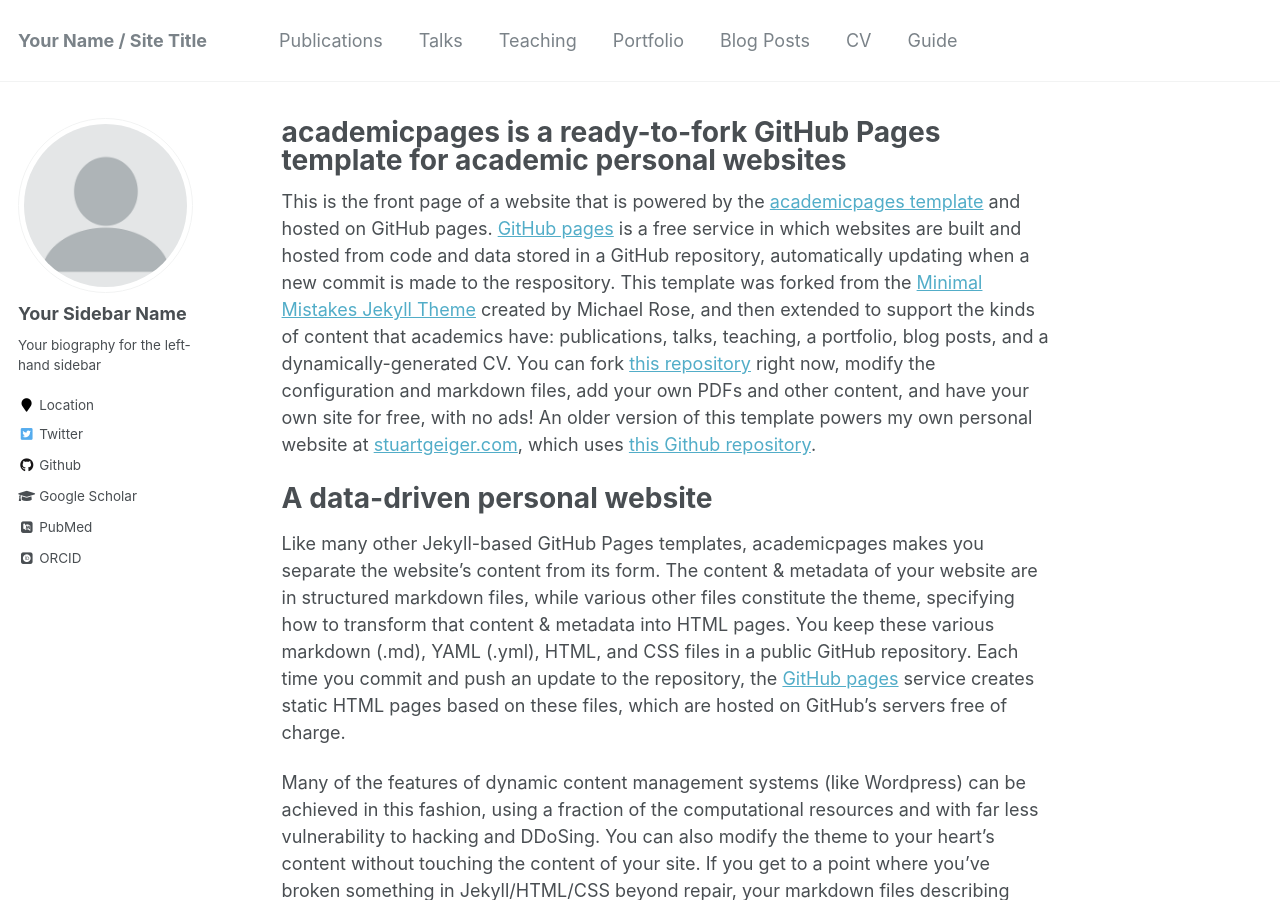
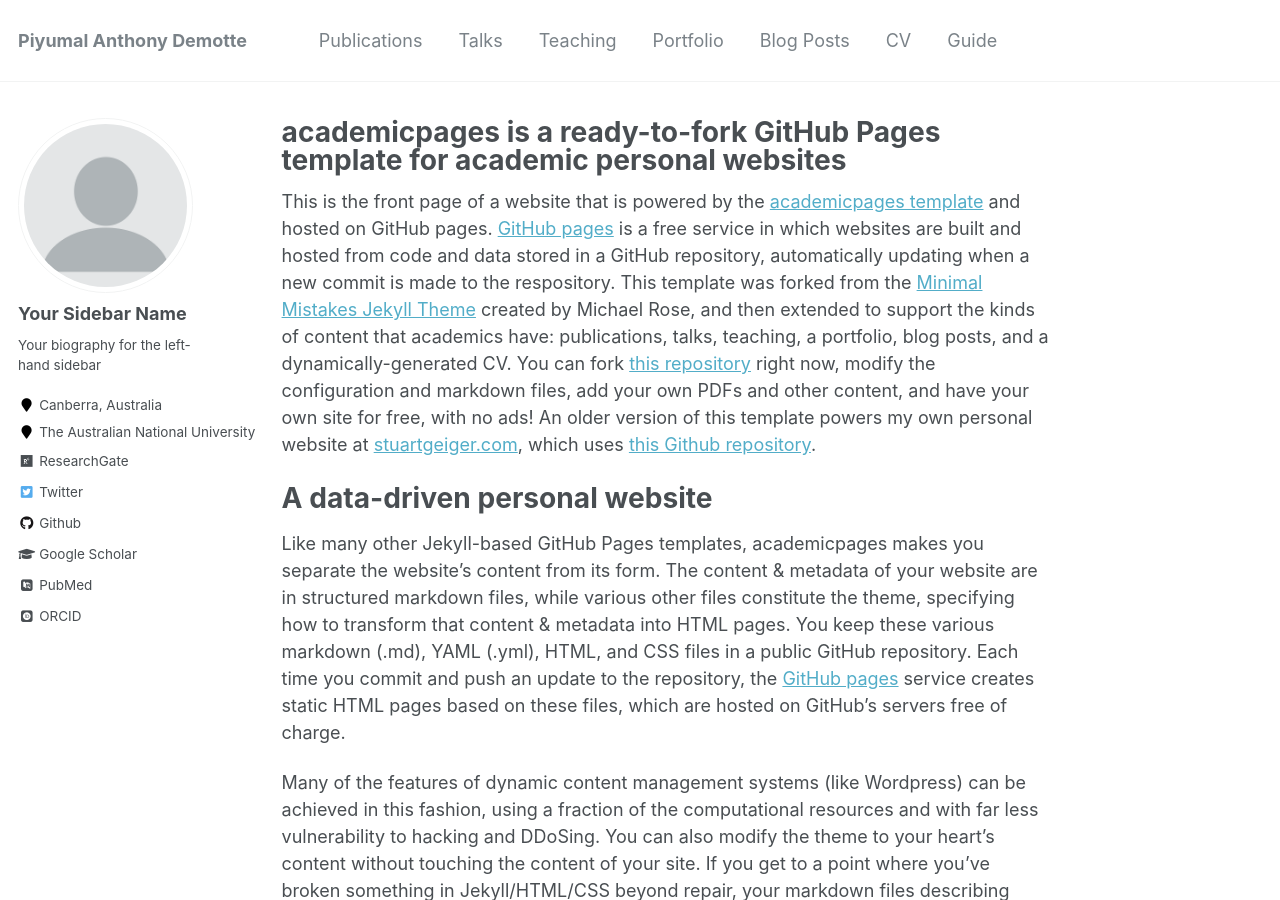
Before and after one commit to piyumalanthony/piyumalanthony.github.io, a Jekyll site: the page built from _pages/about.md, in a window 1280 px wide and 900 px high. Built offline with Jekyll 4.4.1, drawn with Linux system fonts in a browser that asks for light colours; some web fonts are replaced; some of the changed text lies outside the part shown.

Commit message:
Added basic information.

```diff
--- a/_config.yml
+++ b/_config.yml
@@ -7,13 +7,13 @@
 
 # Site Settings
 locale                   : "en-US"
-title                    : "Your Name / Site Title"
+title                    : "Piyumal Anthony Demotte"
 title_separator          : "-"
-name                     : &name "Your Name"
+name                     : &name "Piyumal Anthony Demotte"
 description              : &description "personal description"
-url                      : https://academicpages.github.io # the base hostname & protocol for your site e.g. "https://mmistakes.github.io"
+url                      : https://piyumalanthony.github.io # the base hostname & protocol for your site e.g. "https://mmistakes.github.io"
 baseurl                  : "" # the subpath of your site, e.g. "/blog"
-repository               : "academicpages/academicpages.github.io"
+repository               : "piyumalanthony/piyumalanthony.github.io"
 teaser                   :  # filename of teaser fallback teaser image placed in /images/, .e.g. "500x300.png"
 breadcrumbs              : false # true, false (default)
 words_per_minute         : 160
@@ -83,12 +83,12 @@ author:
   name             : "Your Sidebar Name"
   avatar           : "profile.png"
   bio              : "Your biography for the left-hand sidebar"
-  location         : "Location"
-  employer         :
+  location         : "Canberra, Australia"
+  employer         : "The Australian National University"
   pubmed           : "https://www.ncbi.nlm.nih.gov/pubmed/?term=john+snow"
-  googlescholar    : "http://yourfullgooglescholarurl.com"
+  googlescholar    : "http://https://scholar.google.com.au/citations?user=CATSwmgAAAAJ&hl=en"
   email            :
-  researchgate     :  # example: "https://www.researchgate.net/profile/yourprofile"
+  researchgate     : "https://www.researchgate.net/profile/Piyumal-Demotte"
   uri              :
   bitbucket        :
   codepen          :
```
